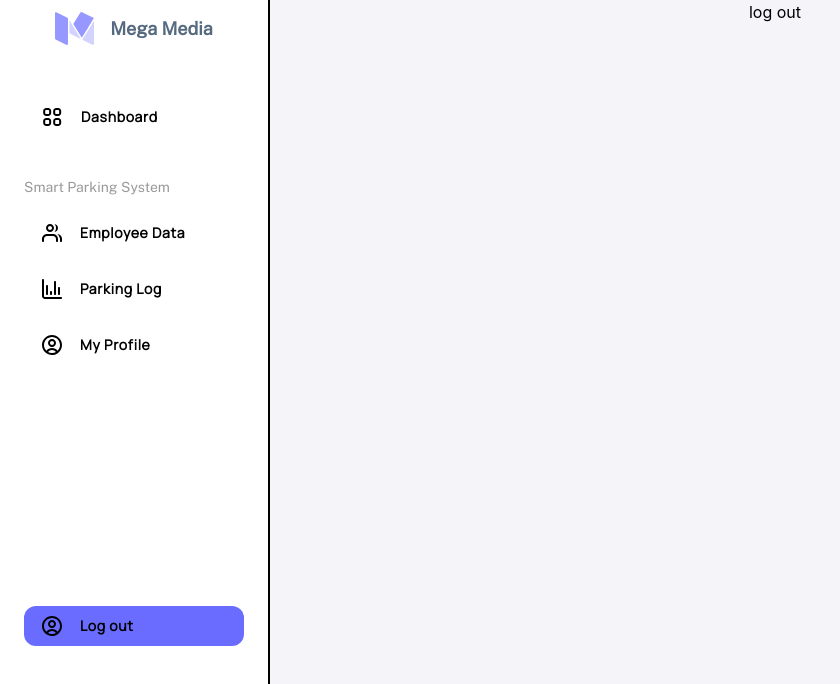
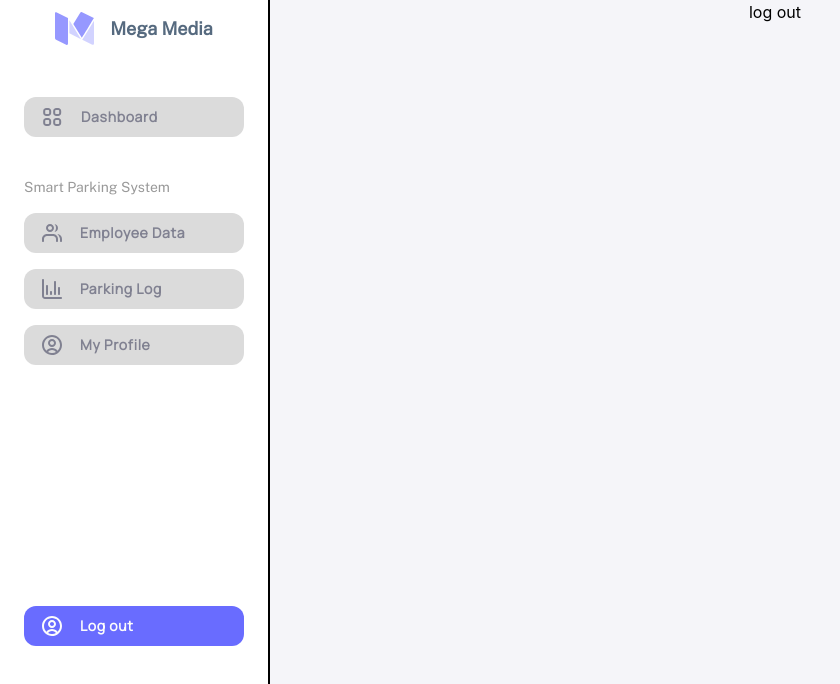
Before and after one commit to Rashmi-Wijesekara/smart-parking-system-security-officer, a React (Create React App) app: page /logout in a window 1280 px wide. Shown: the top 684 px of the page, without its empty margins (0-840 px from the left). Built offline with nearby package versions, Linux system fonts and the light colour scheme.

Commit message:
navbar color changing bug fixed

```diff
--- a/src/shared/components/NavbarButton.js
+++ b/src/shared/components/NavbarButton.js
@@ -2,26 +2,24 @@ import React from "react";
 import { NavLink } from "react-router-dom";
 
 const NavbarButton = (props) => {
-
 	return (
 		<NavLink to={props.path}>
 			<div
 				// button
 				className={
-					"flex flex-row cursor-pointer hover:shadow-lg transform duration-300 active:translate-y-2 bg-" +
+					"flex flex-row cursor-pointer hover:shadow-lg transform duration-300 active:translate-y-2 " +
 					(props.path === props.currentPath
-						? "mainBlue"
-						: "navbarBgGrey") +
+						? "bg-mainBlue"
+						: "bg-navbarBgGrey") +
 					" w-[220px] py-2 px-4 rounded-xl items-center gap-4 my-4"
 				}
 			>
 				<div
 					// icon
 					className={
-						"fill-" +
-						(props.path === props.currentPath
-							? "navbarTextWhite"
-							: "navbarTextGrey")
+						props.path === props.currentPath
+							? "fill-navbarTextWhite"
+							: "fill-navbarTextGrey"
 					}
 				>
 					{props.children}
@@ -29,10 +27,10 @@ const NavbarButton = (props) => {
 				<div
 					// button name
 					className={
-						"tracking-wider text-sm font-navbarText font-bold text-" +
+						"tracking-wider text-sm font-navbarText font-bold " +
 						(props.path === props.currentPath
-							? "navbarTextWhite"
-							: "navbarTextGrey")
+							? "text-navbarTextWhite"
+							: "text-navbarTextGrey")
 					}
 				>
 					{props.name}
```
